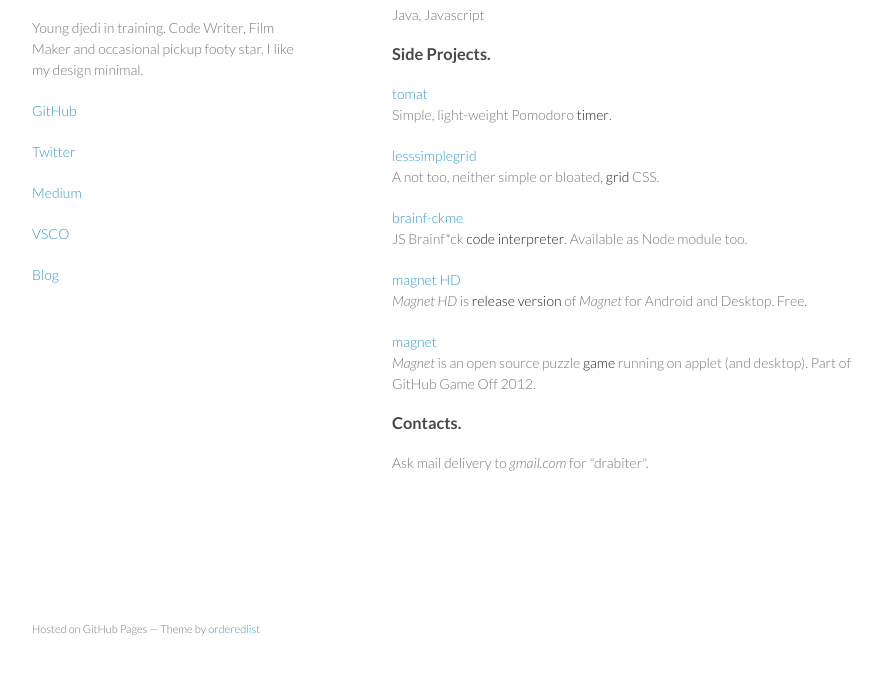
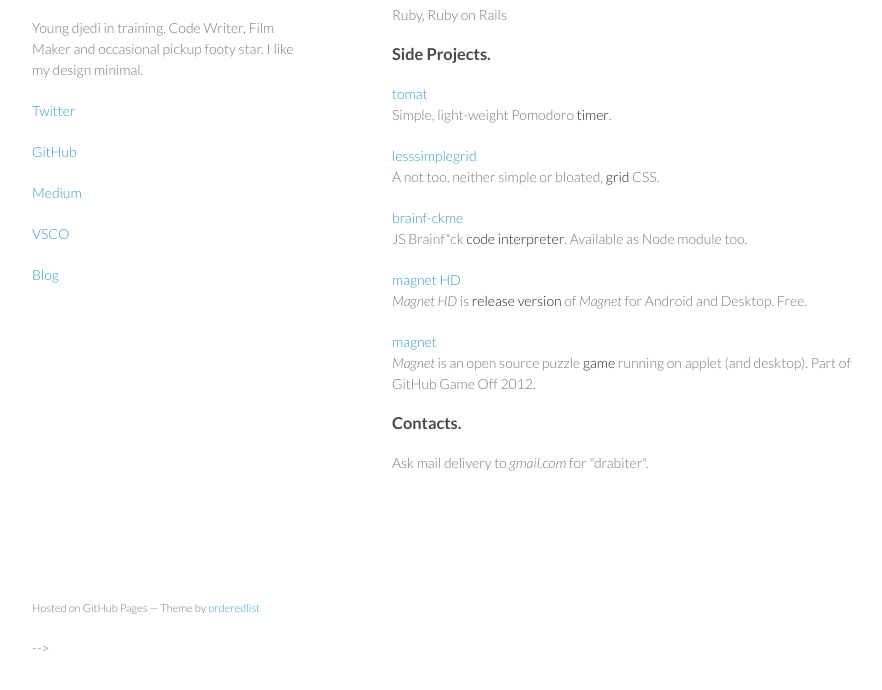
Before and after one commit to jahde/jahde.github.io, a plain HTML site: page index.html in a window 1280 px wide. Shown: the part 92-782 px from the top of the page, without its empty margins (178-1060 px from the left). Drawn offline with Linux system fonts and the light colour scheme.

Commit message:
Social media link updates

```diff
--- a/index.html
+++ b/index.html
@@ -18,16 +18,16 @@
         <h1>Jahde</h1>
         <p>Young djedi in training. Code Writer, Film Maker and occasional pickup footy star. I like my design minimal.</p>
 
-        <p class="view"><a target="blank" href="https://github.com/jahde">GitHub</a></p>
         <p class="view"><a target="blank" href="http://twitter.com/jahde">Twitter</a></p>
+		<p class="view"><a target="blank" href="https://github.com/jahde">GitHub</a></p>
         <p class="view"><a target="blank" href="https://medium.com/@jahde">Medium</a></p>
         <p class="view"><a target="blank" href="https://jahde.vsco.co">VSCO</a></p>
-        <p class="view"><a target="blank" href="http://drabiter.roon.io">Blog</a></p>
+        <p class="view"><a target="blank" href="http://jahde.co">Blog</a></p>
 
       </header>
       <section>
         <h3>Stacks.</h3>
-        <p>Java, Javascript</p>
+        <p>Ruby, Ruby on Rails</p>
 
         <h3>Side Projects.</h3>
         <p>
@@ -55,7 +55,7 @@
         <p>Ask mail delivery to <em>gmail.com</em> for "drabiter".</p>
       </section>
       <footer>
-        <p><small>Hosted on GitHub Pages &mdash; Theme by <a href="https://github.com/orderedlist">orderedlist</a></small></p>
+        <!--><p><small>Hosted on GitHub Pages &mdash; Theme by <a href="https://github.com/orderedlist">orderedlist</a></small></p>-->
       </footer>
     </div>
     <script src="javascripts/scale.fix.js"></script>
```
